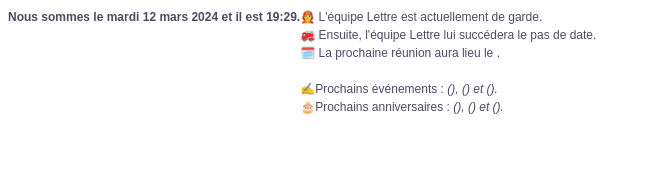
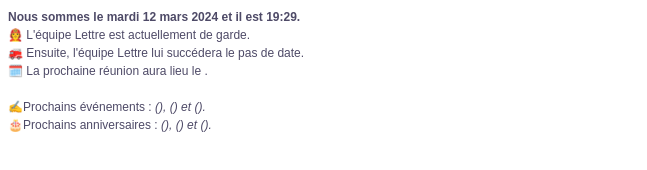
Before and after one commit to lr-can/affichageCT, a plain HTML site: page index.html in a window 1280 px wide. Shown: the whole page, without its empty margins (0-647 px from the left). Drawn offline with Linux system fonts and the light colour scheme; no server answers.

Commit message:
Update index.html

```diff
--- a/index.html
+++ b/index.html
@@ -28,10 +28,8 @@ body {
   max-width: 100%;
   margin: auto;
   background: white;
-  box-shadow: 0px 14px 80px rgba(34, 35, 58, 0.2);
   padding: 25px;
   border-radius: 25px;
-  height: 650px;
 }
 .blog-slider__code {
   color: #7b7992;
@@ -399,8 +397,7 @@ document.getElementById('timeNow').innerHTML = timeNow;
     </script>
   </head>
   <body>
-        <div class="blog-slider__text" style="font-weight: bold">Nous sommes le <span id="todayDate"></span> et il est <span id="timeNow"></span>.</div>
-        <div class="blog-slider__text" style="">
+        <div class="blog-slider__text"><span style="font-weight: bold">Nous sommes le <span id="todayDate"></span> et il est <span id="timeNow"></span>. </span><br>
           🧑‍🚒 L'équipe <span id="currentShift" class="" style="">Lettre </span> est actuellement de garde.<br>🚒 Ensuite, l'équipe <span id="nextShift" class="" style="">Lettre </span>
           lui succédera le <span id="dateNextShift" style="font-weight: 500;">pas de date</span>.
           <br>
```
